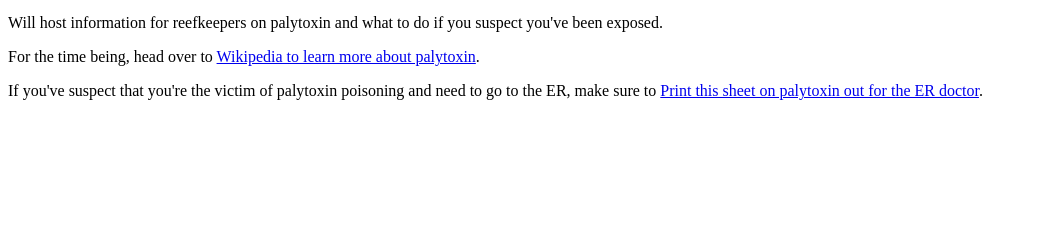
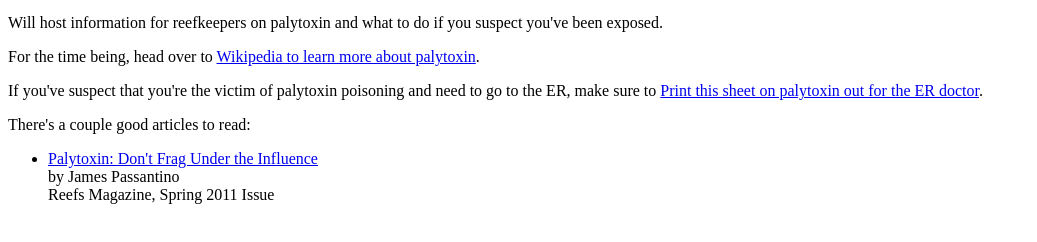
Before and after one commit to sgraber/palytoxin.com, a plain HTML site: page index.html in a window 1280 px wide. Shown: the part 122-364 px from the top of the page, without its empty margins (0-1037 px from the left). Drawn offline with Linux system fonts and the light colour scheme.

Commit message:
added magazine article

```diff
--- a/index.html
+++ b/index.html
@@ -20,5 +20,14 @@
     <p>If you've suspect that you're the victim of palytoxin poisoning and need
         to go to the ER, make sure to <a href="http://www.cbwinfo.com/Biological/Toxins/Palytoxin.html">Print
             this sheet on palytoxin out for the ER doctor</a>.</p>
+
+    <p>There's a couple good articles to read:</p>
+
+    <ul>
+        <li><a href="http://www.reefsmagazine.com/forum/reefs-magazine/94382-palytoxin-dont-frag-under-influence.html">Palytoxin: Don't Frag Under the Influence</a><br />
+            by James Passantino<br />
+            Reefs Magazine, Spring 2011 Issue
+        </li>
+    </ul>
 </body>
 </html>
```
